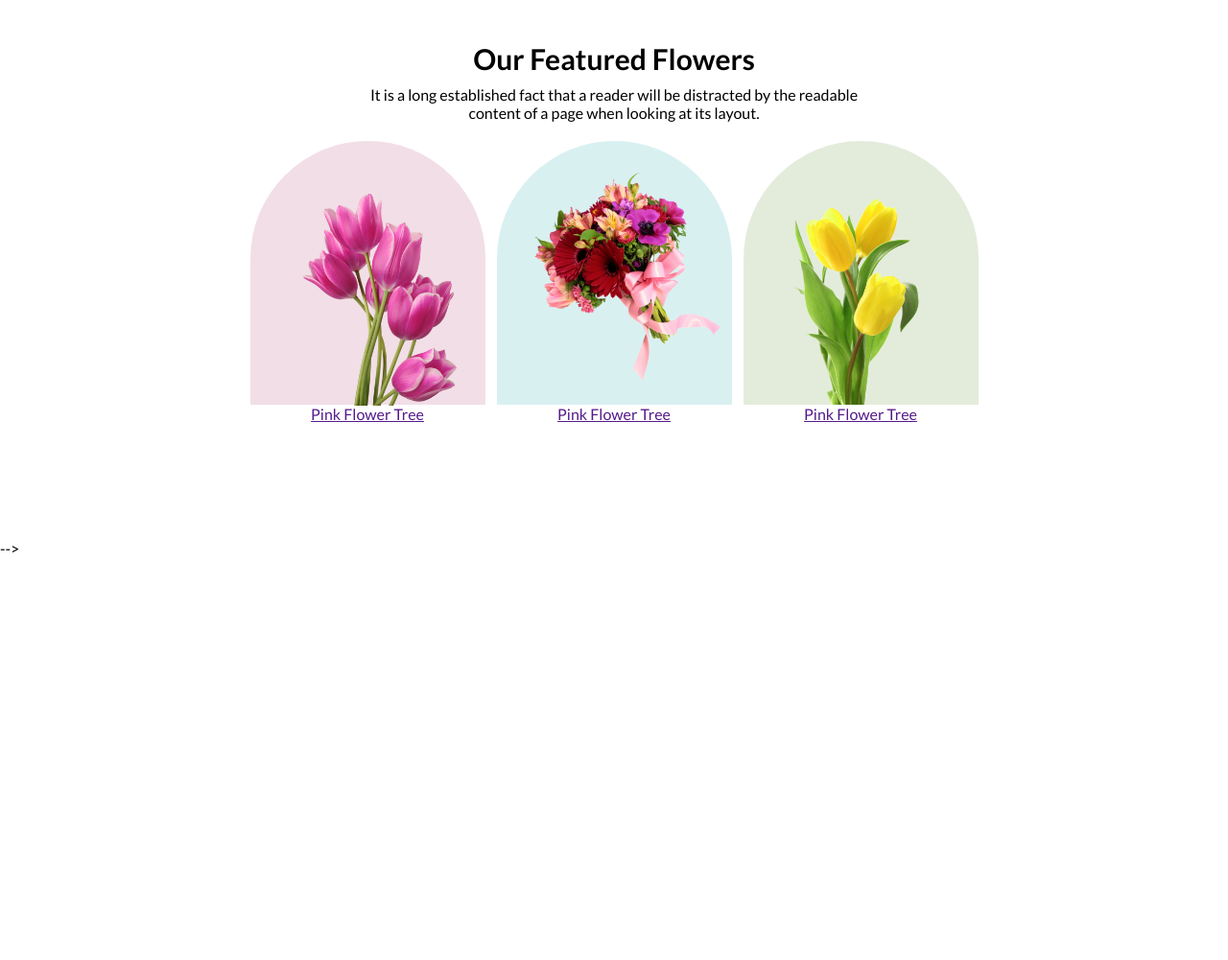
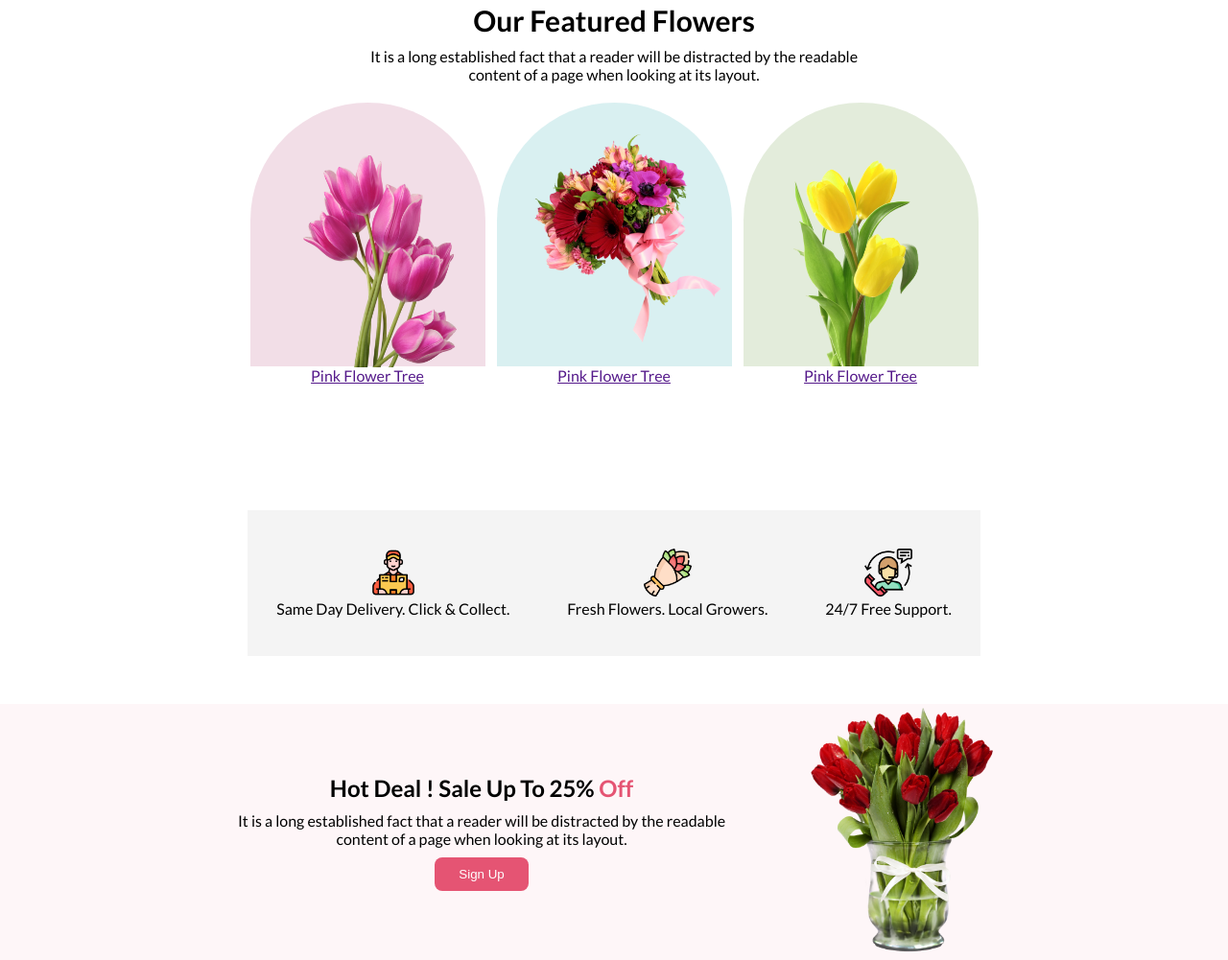
Before and after one commit to safimiazi/assignment-1, a plain HTML site: page index.html in a window 1280 px wide. Shown: the part 878-1879 px from the top of the page at 96% size. Before the commit the page ends 1459 px from the top, so only its background shows below. Drawn offline with Linux system fonts and the light colour scheme.

Commit message:
ordek website complete

```diff
--- a/index.html
+++ b/index.html
@@ -33,22 +33,52 @@
                 <div class="flower-card-one">
                     <img src="Flower Asset/pngwing 6.png" alt="" class="flower1">
                 </div>
-            <p><a href="">Pink Flower Tree</a></p>
+            <p class="featured-flower-desc"><a href="">Pink Flower Tree</a></p>
             </div>
             <div class="featured-flower">
                 <div class="flower-card-two">
                     <img src="Flower Asset/pngwing 5.png" alt="" class="flower2">
                 </div>
-            <p><a href="">Pink Flower Tree</a></p>
+            <p class="featured-flower-desc"><a href="">Pink Flower Tree</a></p>
             </div>
             <div class="featured-flowe">
                 <div class="flower-card-three">
                     <img src="Flower Asset/pngwing 7.png" alt="" class="flower3">
                 </div>
-            <p><a href="">Pink Flower Tree</a></p>
+            <p class="featured-flower-desc"><a href="">Pink Flower Tree</a></p>
             </div>
 
         </div>
+        </div>
+    </section>
+
+<!--Build a Icon Section-->
+    <section class="icon-container">
+            <div class="icon-cards">
+                <div class="card">
+                    <img class="icon" src="Flower Asset/Group 57.png" alt="">
+                    <p>Same Day Delivery. Click & Collect.</p>
+                </div>
+                <div class="card">
+                    <img class="icon" src="Flower Asset/Group 58.png" alt="">
+                    <p>Fresh Flowers. Local Growers.</p>
+                </div>
+                <div class="card">
+                    <img class="icon" src="Flower Asset/Group 59.png" alt="">
+                    <p>24/7 Free Support.</p>
+                </div>
+            </div>
+    </section>
+
+<!--Hot Deal Section-->
+    <section class="hot-deal-container">
+        <div class="hot-deal-container-content">
+            <h1 class="hot-deal-container-content-title">Hot Deal ! Sale Up To 25% <span style="color:#E55473;">Off</span></h1>
+            <p class="hot-deal-container-content-desc">It is a long established fact that a reader will be distracted by the readable<br> content of a page when looking at its layout.</p>
+            <button class="primary-btn">Sign Up</button>
+        </div>
+        <div>
+            <img  class="hot-deal-container-container-image" src="Flower Asset/pngwing 8.png" alt="">
         </div>
     </section>
    </main>
@@ -59,19 +89,3 @@
    </footer>
 </body>
 </html>
-
- <!-- <div class="flowers-container">
-    <div class="featured-flower">
-        <img src="Flower Asset/pngwing 6.png" alt="" class="flower">
-        <p><a href="">Pink Flower Tree</a></p>
-    </div>
-     <div class="featured-flower">
-        <img src="Flower Asset/pngwing 5.png" alt="" class="flower">
-        <p><a href="">Pink Flower Tree</a></p>
-
-    </div>
-    <div class="featured-flower">
-        <img src="Flower Asset/pngwing 7.png" alt="" class="flower">
-        <p><a href="">Pink Flower Tree</a></p> -->
-
-    </div> -->
--- a/style.css
+++ b/style.css
@@ -10,7 +10,7 @@ body {
 .primary-btn {
     border-radius: 8px;
     background: #E55473;
-    padding: 15px 30px;
+    padding: 10px 25px;
     border:none;
     color:white;
 }
@@ -35,24 +35,21 @@ body {
     padding: 20px 0px 20px 0px;
 }
 .banner-container-image img {
-    max-width: 500px;
-    margin:62px 150px 0px 0px
+    max-width: 550px;
+    margin:57px 150px 0px 0px
 }
 
-/*Featured Flowers section style*/
+/*style Featured Flowers section */
 .featured-container {
-    /* margin:100px 0px 0px 0px; */
-    height:80vh;
+    height:70vh;
     display: flex;
     flex-direction: column;
     justify-content: center;
 }
-
 .featured-container-title {
     text-align: center;
     font-size: 30px;
     font-weight: 800;
-
 }
 .featured-container-desc {
     text-align: center;
@@ -67,7 +64,7 @@ body {
 .featured-flower {
     margin-right:2px;
 }
-.featured-flower,p {
+.featured-flower,.featured-flower-desc {
     text-align: center;
 }
 .flower-card-one {
@@ -75,7 +72,6 @@ body {
     height: 275px;
     border-radius: 300px 300px 0px 0px;
     background: rgba(167, 33, 98, 0.15);
-
 }
 .flower-card-two {
     width:245px;
@@ -90,14 +86,58 @@ body {
 .flower1 {
     width: 160px;
     margin:55px;
-
 }
 .flower2 {
     width: 220px;
     margin:30px;
 }
-
 .flower3 {
     width: 160px;
     margin:35px;
 }
+
+/*style icon section */
+.icon-section {
+    display: flex;
+    justify-content: center;
+    align-items: center;
+}
+.icon-container {
+    /* background: rgba(39, 39, 39, 0.05); */
+    padding:50px;
+}
+.icon-cards {
+    display: flex;
+    justify-content: center;
+    align-items: center;
+    border-radius: 8px;
+}
+.card {
+    background: rgba(39, 39, 39, 0.05);
+    padding: 40px 30px;
+    text-align: center;
+}
+.icon {
+    width:50px;
+}
+
+/*style Hot Deal Section*/
+.hot-deal-container {
+    display: flex;
+    justify-content: space-around;
+    align-items: center;
+    background: rgba(229, 84, 115, 0.05);
+    padding:0px 200px;
+}
+.hot-deal-container-content {
+    text-align: center;
+}
+.hot-deal-container-content-title{
+    font-weight: bold;
+}
+.hot-deal-container-content-desc {
+    padding: 10px 10px;
+}
+.hot-deal-container-container-image {
+    width:200px;
+}
```
